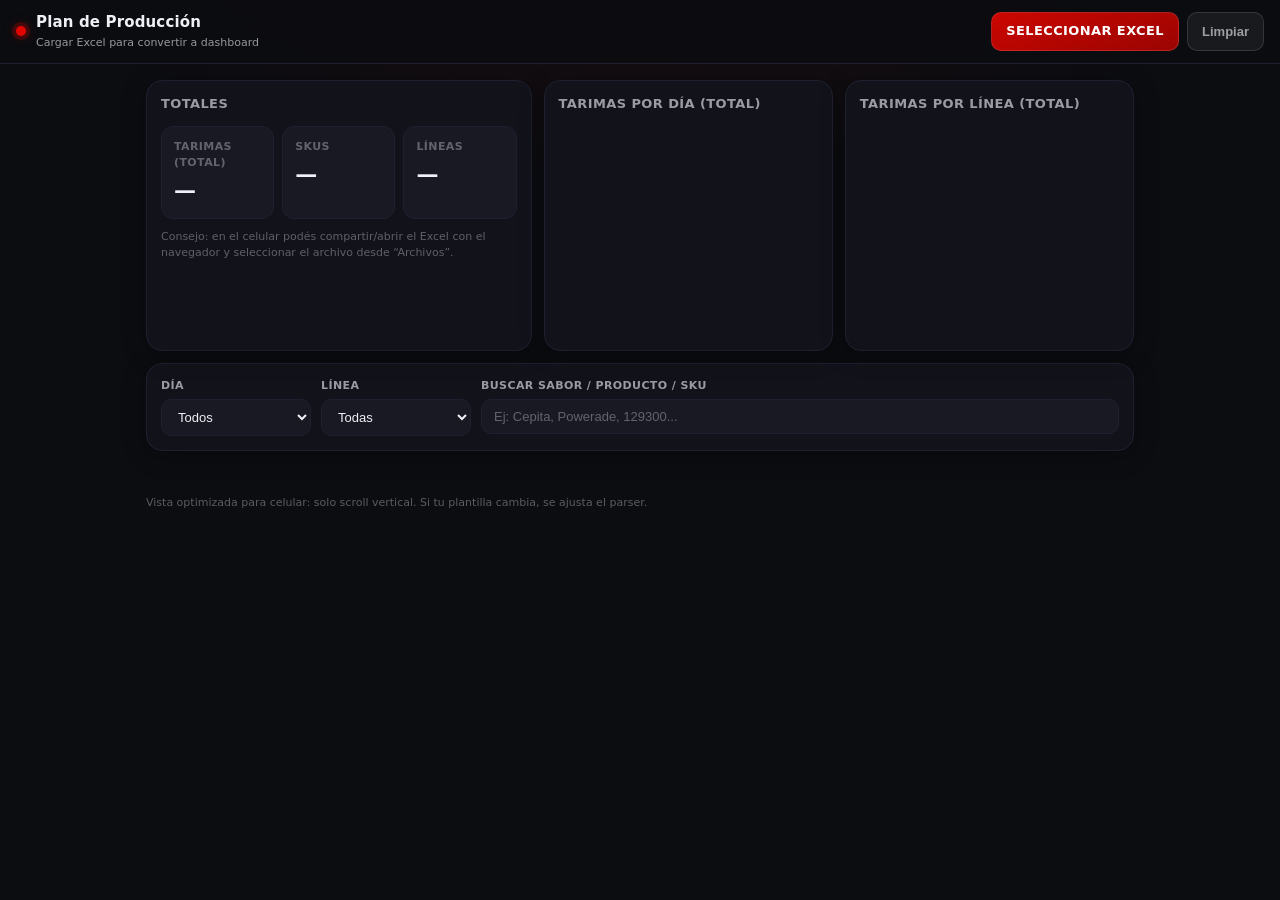
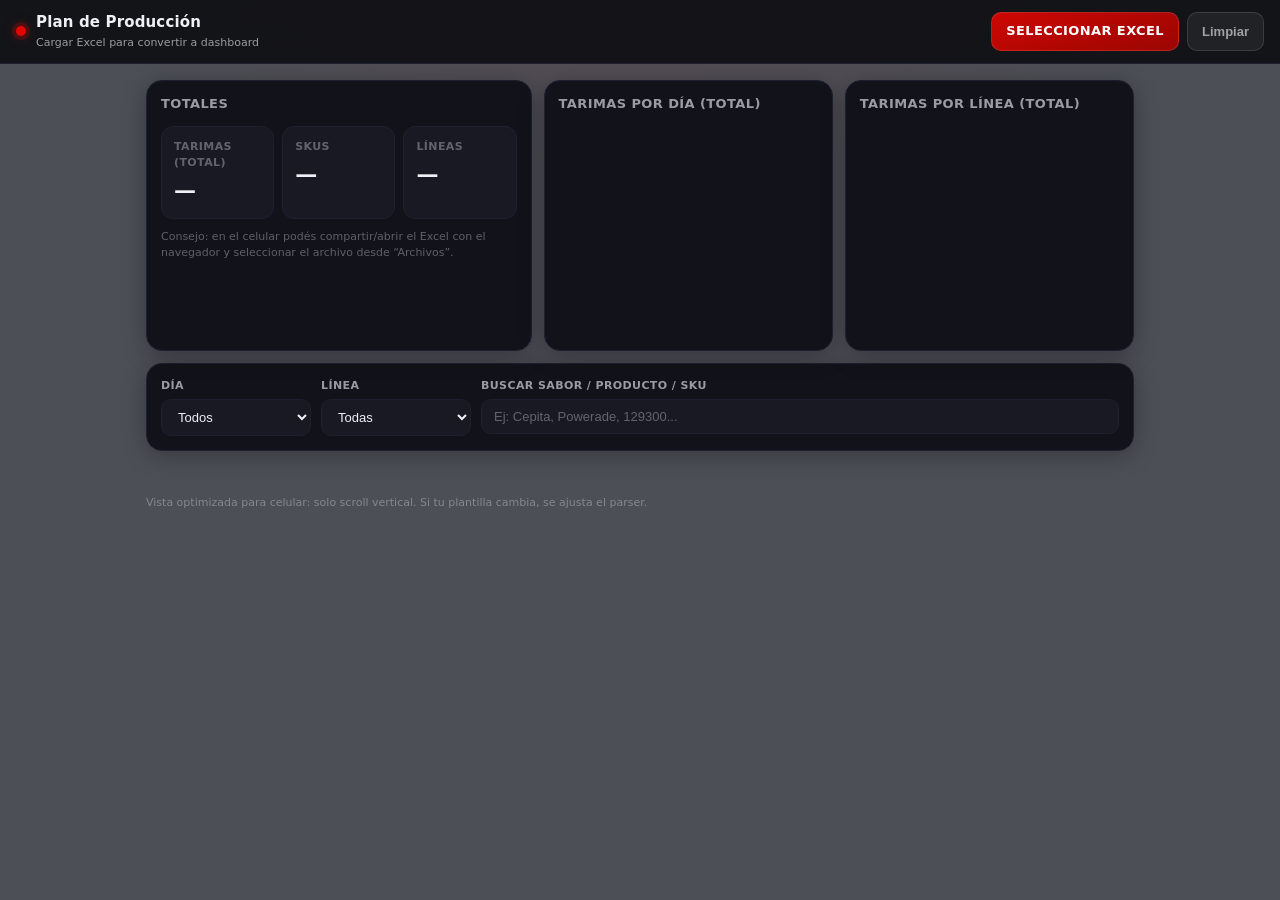

Cambio color de fondo principal de #0c0d11 a #4d4f57

--- a/estilos.css
+++ b/estilos.css
@@ -5,7 +5,7 @@
   --red-border: rgba(225,6,0,.4);
 
   /* Fondos */
-  --bg: #0c0d11;
+  --bg: #4d4f57;
   --card: #12131a;
   --card-inner: #181922;
   --line: #1e2030;
